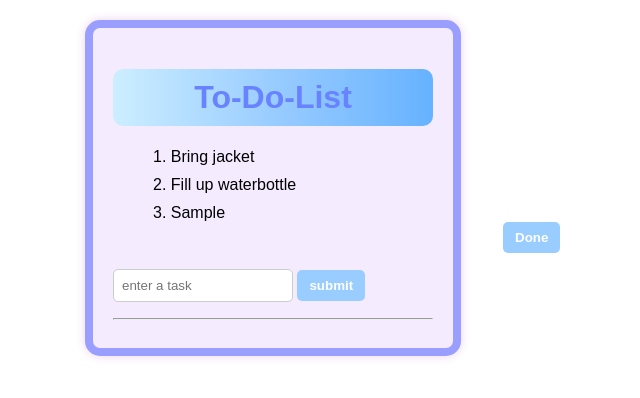
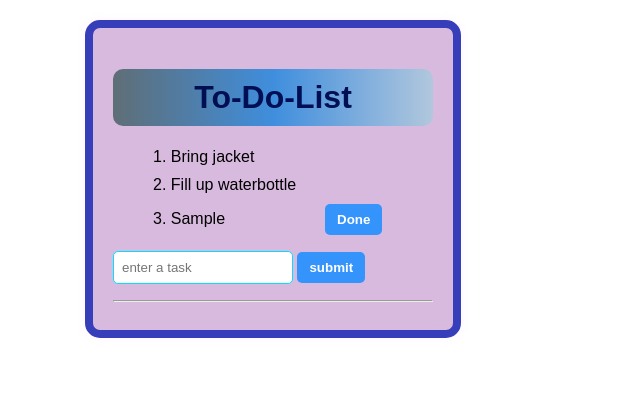
Before and after one commit to Hajira-Nadeem/To-Do-List, a plain HTML site: page Index.html in a window 1280 px wide. Both pictures are taken after typing "Sample" into the empty fields and a click on the button "submit". Shown: the whole page, without its empty margins (367-1007 px from the left). Drawn offline with Linux system fonts and the light colour scheme.

Commit message:
done button

```diff
--- a/Index.html
+++ b/Index.html
@@ -38,6 +38,16 @@
                     const li = document.createElement("li");
                     li.textContent = task
                     //add delete button here if needed
+                    const deleteBtn = document.createElement('button')
+                    deleteBtn.innerText = 'Done';
+                    deleteBtn.style.marginLeft = '100px'
+                    deleteBtn.addEventListener('click', function(){
+                    li.remove();
+                    tasks = tasks.filter(t=>t!==task)
+                    localStorage.setItem("tasks", JSON.stringify(tasks))
+                });
+                li.appendChild(deleteBtn);
+
                     document.getElementById('stuff_to_do').appendChild(li)
                 });
 
@@ -70,7 +80,7 @@
             //removing item from list
             const deleteBtn = document.createElement('button')
             deleteBtn.innerText = 'Done';
-            deleteBtn.style.marginLeft = '350px'
+            deleteBtn.style.marginLeft = '100px'
             deleteBtn.addEventListener('click', function(){
                     newItem.remove();
                 });
--- a/styles.css
+++ b/styles.css
@@ -1,7 +1,7 @@
 /* Header styling */
 h1 {
-    background: linear-gradient(to right, #cceeff, #99ccff, #66b2ff); /* blue gradient */
-    color: rgb(105, 130, 255); /* pink text */
+    background: linear-gradient(to right, #5f6e76, #3f8edd, #b1c7dd); /* blue gradient */
+    color: rgb(0, 14, 84); /* pink text */
     text-align: center;
     padding: 10px;
     border-radius: 10px;
@@ -10,13 +10,13 @@ h1 {
 
 /* To-Do box styling */
 .Top-Section {
-    background-color: #f5ebff; /* very light purple */
+    background-color: #d8bade; /* very light purple */
     width: 320px;
-    border: 8px solid #999eff; /* light purple border */
+    border: 8px solid #373eba; /* light purple border */
     padding: 20px;
     margin: 20px auto;
     border-radius: 15px;
-    box-shadow: 0 0 10px rgba(153, 42, 165, 0.2); /* soft purple shadow */
+    box-shadow: 0 0 10px rgba(249, 200, 255, 0.2); /* soft purple shadow */
     font-family: Arial, sans-serif;
 }
 
@@ -24,7 +24,7 @@ h1 {
 input {
     padding: 8px;
     border-radius: 5px;
-    border: 1px solid #ccc;
+    border: 1px solid #00e1ff;
     width: 180px;
 }
 
@@ -33,14 +33,14 @@ button {
     padding: 8px 12px;
     border: none;
     border-radius: 5px;
-    background-color: #99ccff; /* soft blue */
+    background-color: #3494fb; /* soft blue */
     color: white;
     font-weight: bold;
     cursor: pointer;
 }
 
 button:hover {
-    background-color: #66b2ff; /* slightly darker on hover */
+    background-color: #0080ff; /* slightly darker on hover */
 }
 
 /* List items */
```
